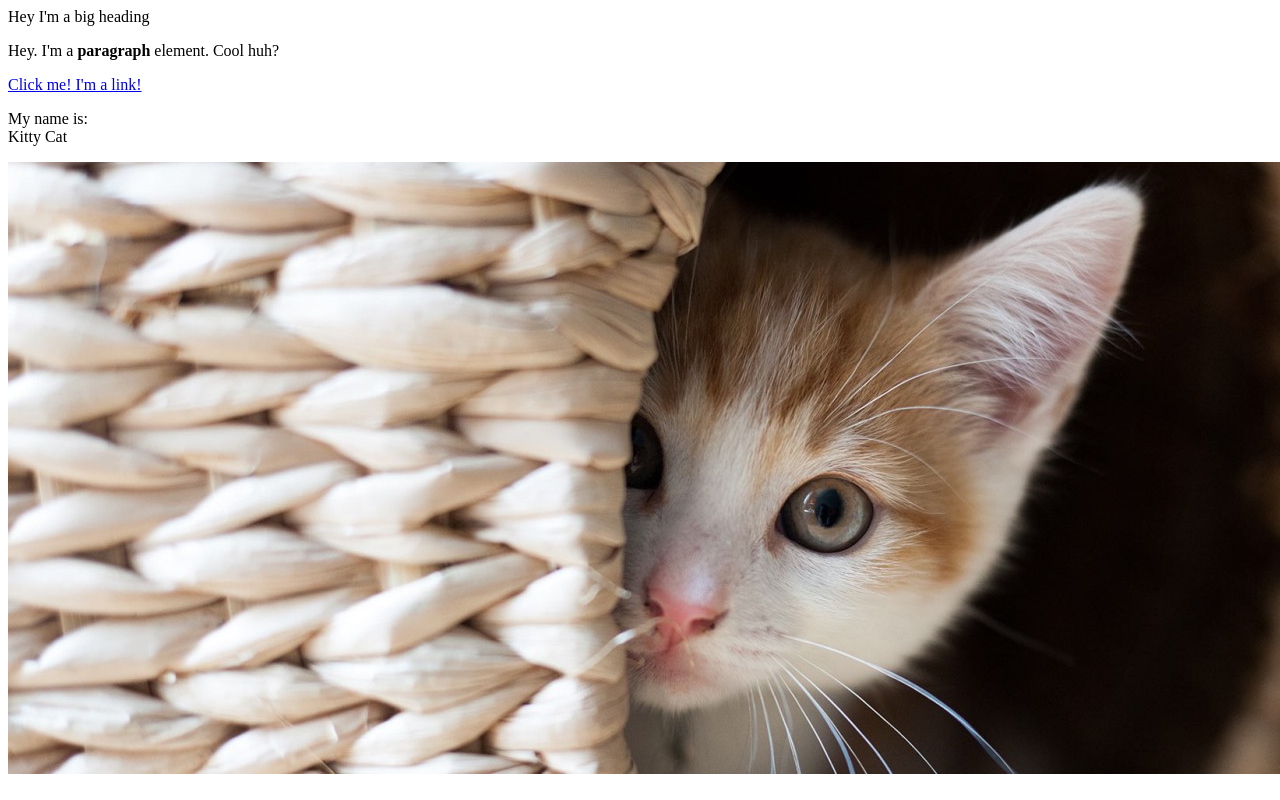
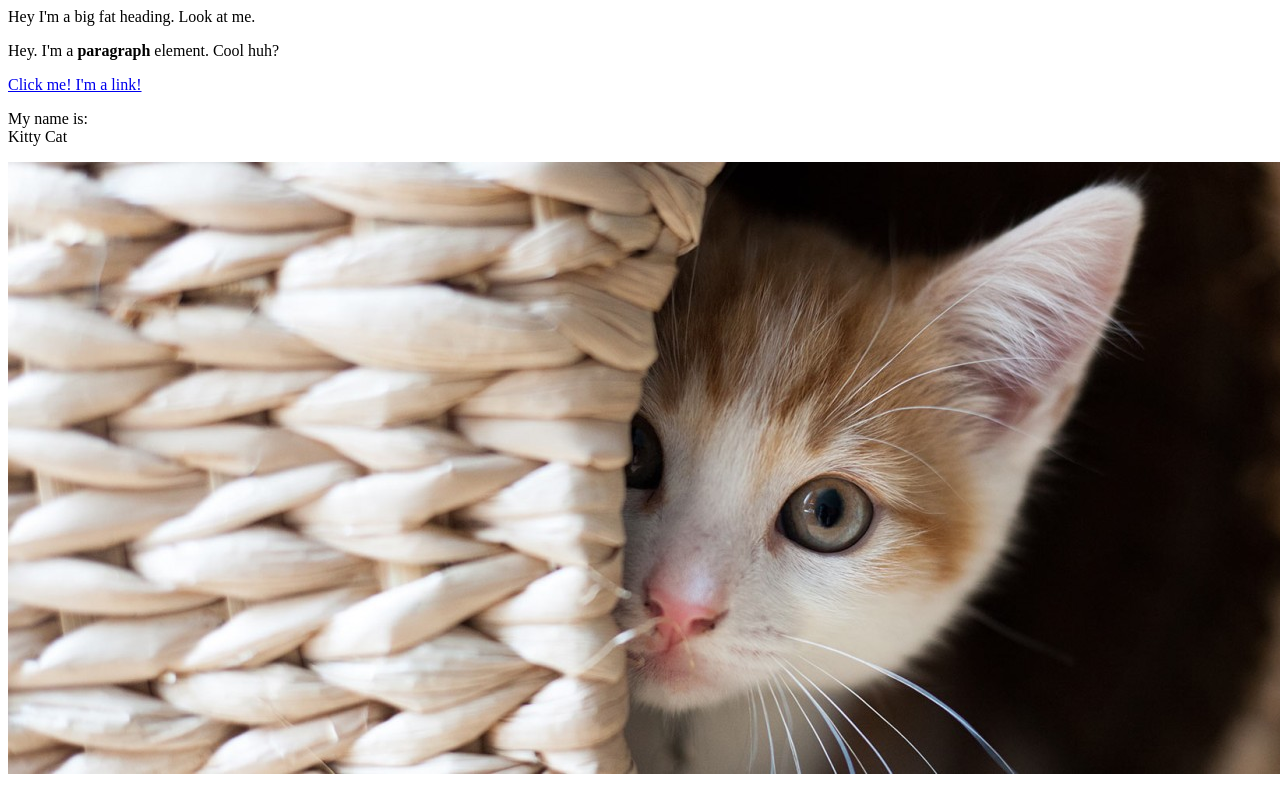
Before and after one commit to sunny1585/Cartoon-Hero, a plain HTML site: page test.html in a window 1280 px wide. Shown: the top 800 px of the page. Drawn offline with Linux system fonts and the light colour scheme.

Commit message:
Added 'fat' to the heading

```diff
--- a/test.html
+++ b/test.html
@@ -4,7 +4,7 @@
 	<title>Test Page</title>
 </head>
 <body>
-	<hi>Hey I'm a big heading</h1>
+	<hi>Hey I'm a big fat heading. Look at me.</h1>
 	<p>Hey. I'm a <b>paragraph</b> element. Cool huh?</p>
 	<a href="https://google.com" target="_blank" title="Let's go to Google">Click me! I'm a link!</a>
 	<p>My name is:<br>
```
